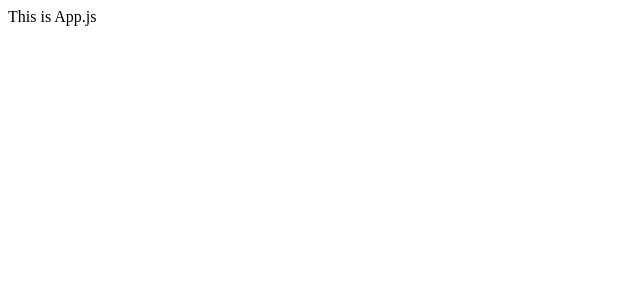
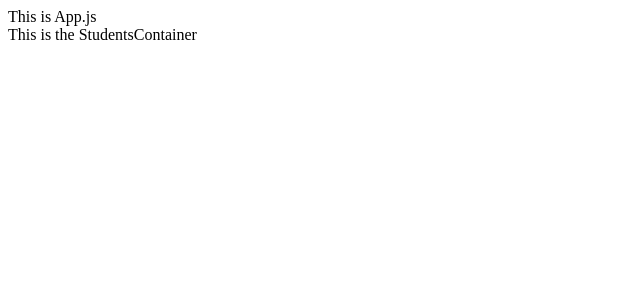
Before and after one commit to devWRM/STUDENT-ROSTER, a React (Create React App) app in the folder frontend-student-roster/: page / in a window 1280 px wide. Shown: the top 300 px of the page, without its empty margins (0-640 px from the left). Built offline with nearby package versions, Linux system fonts and the light colour scheme; no server answers.

Commit message:
tracked a but through these files to get my fetchStudents to return data from my database

```diff
--- /dev/null
+++ b/frontend-student-roster/src/actions/studentsActions.js
@@ -0,0 +1,14 @@
+// compare studentsActions to action methods in the Controllers
+// got it! studentsActions fetches the actions in the Controllers
+
+
+export const fetchStudents = () => {
+    return (dispatch) => {
+        fetch('http://localhost:3000/students')
+        .then(resp => resp.json())
+        .then(dataStudents => dispatch({ type: 'FETCH_STUDENTS', payload: dataStudents}))
+
+        // checks that data is returned from the database
+        // .then(dataStudents => console.log('Got it!', dataStudents))
+    }
+}
--- a/frontend-student-roster/src/components/App.js
+++ b/frontend-student-roster/src/components/App.js
@@ -1,4 +1,6 @@
 import React from 'react';
+
+import StudentsContainer from './StudentsContainer.js';
 
 
 
@@ -6,6 +8,7 @@ const App = () => {
     return(
         <div>
             This is App.js
+            <StudentsContainer />
         </div>
     );
 }
--- /dev/null
+++ b/frontend-student-roster/src/components/StudentsContainer.js
@@ -0,0 +1,27 @@
+import React, { Component } from 'react';
+import { connect } from 'react-redux';
+
+import { fetchStudents } from '../actions/studentsActions.js';
+
+class StudentsContainer extends Component {
+
+    componentDidMount() {
+        // console.log(this)            // <<= StudentsContainer
+        // console.log(this.props)      // <<= {fetchStudents: f}
+        // this.props()                 // <<= TypeError: this.props is not a function
+        // this.props.fetchStudents     // <<= nothing
+        this.props.fetchStudents()      // <<= Got it! (4) [{…}, {…}, {…}, {…}]
+    }
+
+    render() {
+        return (
+            <div>
+                This is the StudentsContainer
+            </div>
+        );
+    }
+}
+
+
+export default connect(null, { fetchStudents })(StudentsContainer);
+// makes fetchStudents available to StudentsContainer as a prop
--- a/frontend-student-roster/src/reducers/rootReducer.js
+++ b/frontend-student-roster/src/reducers/rootReducer.js
@@ -5,5 +5,6 @@ import { studentsReducer } from './studentsReducer.js';
 
 
 export const rootReducer = combineReducers({
+    // key sent to store can be named anything ex. students, pupils
     students: studentsReducer
 })
```
Also changed, not shown: frontend-student-roster/src/components/WordsContainer.js (added), frontend-student-roster/src/reducers/studentsReducer.js (line endings or trailing spaces), 1 other file (tests, documents, lock files or other folders).
